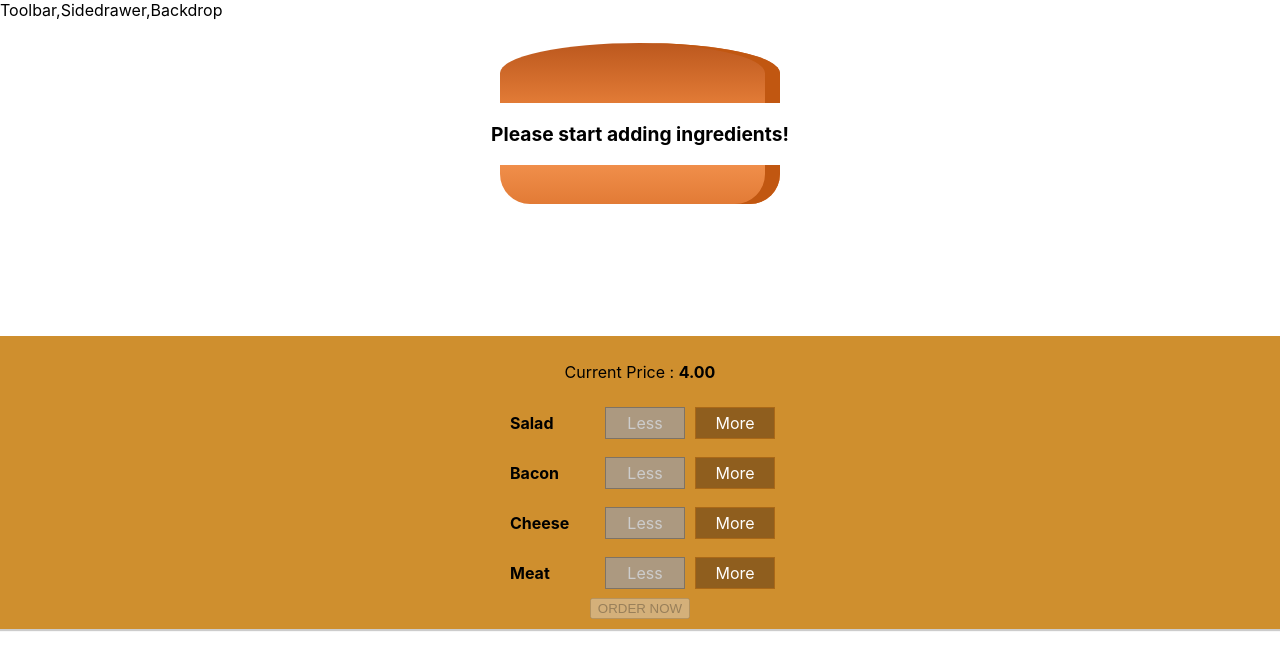
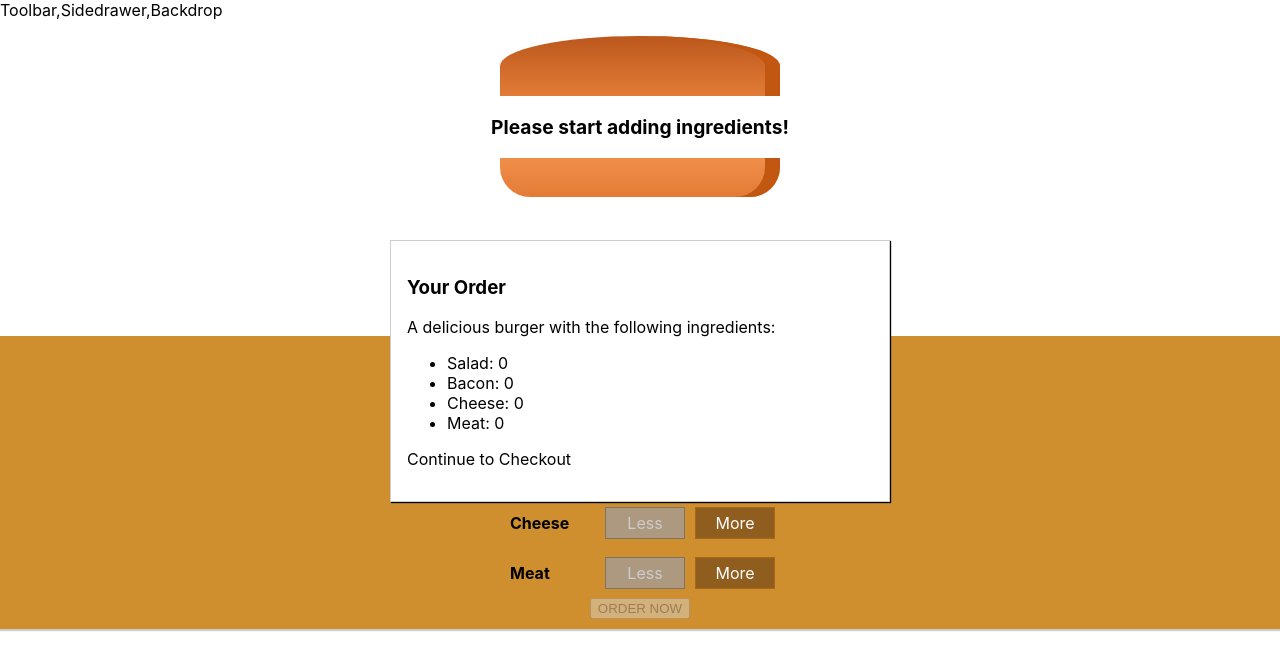
Before and after one commit to AdahMilly/burgerbuilder, a React (Create React App) app: page / in a window 1280 px wide. Shown: the top 670 px of the page. Built offline with nearby package versions, Linux system fonts and the light colour scheme.

Commit message:
add modal

```diff
--- a/src/components/Burger/Burger.css
+++ b/src/components/Burger/Burger.css
@@ -2,7 +2,7 @@
     width: 100%;
     margin: auto;
     height: 250px;
-    overflow: scroll;
+    /*overflow: scroll;*/
     text-align: center;
     font-weight: bold;
     font-size: 1.2rem;
--- /dev/null
+++ b/src/components/Burger/OrderSummary/OrderSummary.js
@@ -0,0 +1,26 @@
+import React from "react";
+
+import Aux from "../../../hoc/Aux"
+
+const orderSummary = (props) => {
+    const ingredientSummary = Object.keys(props.ingredients)
+    .map(ingredientKey => {
+        return (
+        <li key = {ingredientKey}>
+            <span style = {{textTransform:"capitalize"}}>{ingredientKey}</span>: {props.ingredients[ingredientKey]}
+        </li>)
+    });
+    return(
+        <Aux>
+            <h3>Your Order</h3>
+            <p>A delicious burger with the following ingredients:</p>
+            <ul>
+                {ingredientSummary}
+            </ul>
+            <p>Continue to Checkout</p>
+        </Aux>
+    )
+
+}
+
+export default orderSummary
--- /dev/null
+++ b/src/components/UI/Modal/Modal.css
@@ -0,0 +1,20 @@
+.Modal {
+    position: fixed;
+    z-index: 500;
+    background-color: white;
+    width: 70%;
+    border: 1px solid #ccc;
+    box-shadow: 1px 1px 1px black;
+    padding: 16px;
+    left: 15%;
+    top: 30%;
+    box-sizing: border-box;
+    transition: all 0.3s ease-out;
+}
+
+@media (min-width: 600px) {
+    .Modal {
+        width: 500px;
+        left: calc(50% - 250px);
+    }
+}
--- /dev/null
+++ b/src/components/UI/Modal/Modal.js
@@ -0,0 +1,10 @@
+import React from "react";
+import "./Modal.css"
+
+const modal = (props) => (
+    <div className="Modal">
+        {props.children}
+    </div>
+);
+
+export default modal
--- a/src/containers/BurgerBuilder/BurgerBuilder.js
+++ b/src/containers/BurgerBuilder/BurgerBuilder.js
@@ -2,6 +2,8 @@
 import Aux from "../../hoc/Aux"
 import Burger from "../../components/Burger/Burger"
 import BuildControls from "../../components/Burger/BuildControls/BuildControls"
+import Modal from "../../components/UI/Modal/Modal"
+import OrderSummary from "../../components/Burger/OrderSummary/OrderSummary"
 
 const INGREDIENT_PRICES = {
     salad : 0.5,
@@ -73,6 +75,9 @@
         }
         return (
             <Aux>
+                <Modal>
+                    <OrderSummary ingredients={this.state.ingredients}/>
+                </Modal>
                 <Burger ingredients={this.state.ingredients}/>
                 <BuildControls
                 ingredientAdded={this.addIngredientHandler}
```
Also changed, not shown: 1 other file (tests, documents, lock files or other folders).
